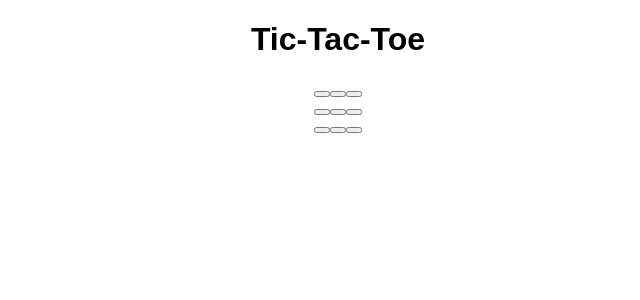
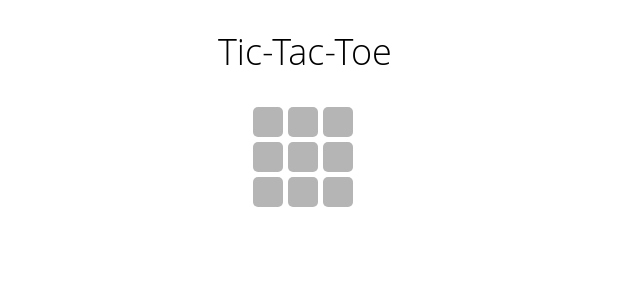
Before and after one commit to eatoncns/ttt_react, a React (Create React App) app: page / in a window 1280 px wide. Shown: the top 300 px of the page, without its empty margins (302-942 px from the left). Built offline with nearby package versions, Linux system fonts and the light colour scheme; the HTML template or start-up script is replaced by a standard one.

Commit message:
Add styling for page

```diff
--- a/src/App.css
+++ b/src/App.css
@@ -1,3 +1,6 @@
-.App {
-  text-align: center;
+.container {
+  margin: 30px auto;
+  padding-left: 30px;
+  padding-right: 30px;
+  width: 300px;
 }
--- a/src/App.js
+++ b/src/App.js
@@ -5,9 +5,11 @@
 class App extends Component {
   render() {
     return (
-      <div className="App">
+      <div className="container">
         <h1>Tic-Tac-Toe</h1>
-        <Board dimension={3} />
+        <div className="container">
+          <Board dimension={3} />
+        </div>
       </div>
     );
   }
--- /dev/null
+++ b/src/Board.css
@@ -0,0 +1,33 @@
+.board {
+  margin-bottom: 22px;
+}
+
+.row {
+  padding: 2.5px 2.5px
+}
+
+.btn {
+  border-radius: 5px;
+  cursor: pointer;
+  display: inline-block;
+  font-weight: 400;
+  letter-spacing: .5px;
+  margin: 0;
+}
+
+.cell {
+  font-weight: 400;
+  border-radius: 5px;
+  vertical-align: top;
+  width: 30px;
+  height:30px;
+  border: 0;
+  background: #b5b5b5;
+  font-size: 14px;
+  margin-left: 2.5px;
+  margin-right: 2.5px;
+}
+
+.btn-cell:hover:enabled {
+  background: #707070;
+}
--- a/src/Board.js
+++ b/src/Board.js
@@ -1,8 +1,9 @@
-import React, { Component } from 'react'
+import React, { Component } from 'react';
+import './Board.css';
 
 function Space(props) {
   return (
-    <button></button>
+    <button className='btn cell btn-cell'></button>
   );
 }
 
--- a/src/index.css
+++ b/src/index.css
@@ -1,5 +1,105 @@
+/* http://meyerweb.com/eric/tools/css/reset/
+ * v2.0 | 20110126
+ * License: none (public domain)
+ *  */
+
+html, body, div, span, applet, object, iframe,
+h1, h2, h3, h4, h5, h6, p, blockquote, pre,
+a, abbr, acronym, address, big, cite, code,
+del, dfn, em, img, ins, kbd, q, s, samp,
+small, strike, strong, sub, sup, tt, var,
+b, u, i, center,
+dl, dt, dd, ol, ul, li,
+fieldset, form, label, legend,
+table, caption, tbody, tfoot, thead, tr, th, td,
+article, aside, canvas, details, embed,
+figure, figcaption, footer, header, hgroup,
+menu, nav, output, ruby, section, summary,
+time, mark, audio, video {
+  margin: 0;
+  padding: 0;
+  border: 0;
+  font-size: 100%;
+  font: inherit;
+  vertical-align: baseline;
+
+}
+/* HTML5 display-role reset for older browsers */
+article, aside, details, figcaption, figure,
+footer, header, hgroup, menu, nav, section {
+  display: block;
+
+}
+body {
+  line-height: 1;
+
+}
+ol, ul {
+  list-style: none;
+
+}
+blockquote, q {
+  quotes: none;
+
+}
+blockquote:before, blockquote:after,
+q:before, q:after {
+  content: '';
+  content: none;
+
+}
+table {
+  border-collapse: collapse;
+  border-spacing: 0;
+
+}
+
+/*
+ * ==================
+ * Custom styles
+ * ==================
+ */
+
 body {
   margin: 0;
   padding: 0;
-  font-family: sans-serif;
+  font: 300 16px/22px "Open Sans", "Helvetica Neue", Helvetica, Arial, sans-serif;
 }
+
+/*
+ * ==================
+ * Grid
+ * ==================
+ */
+
+*,
+*:before,
+*:after {
+  box-sizing: border-box;
+}
+
+/*
+ * ==================
+ * Typography
+ * ==================
+ */
+
+h1, p {
+  margin-bottom: 22px;
+}
+
+h1 {
+  font-size: 36px;
+  line-height: 44px;
+}
+
+/*
+ * ==================
+ * Forms
+ * ==================
+ */
+
+input,
+select {
+  font: 300 16px/22px "Open Sans", "Helvetica Neue", Helvetica, Arial, sans-serif;
+}
```
